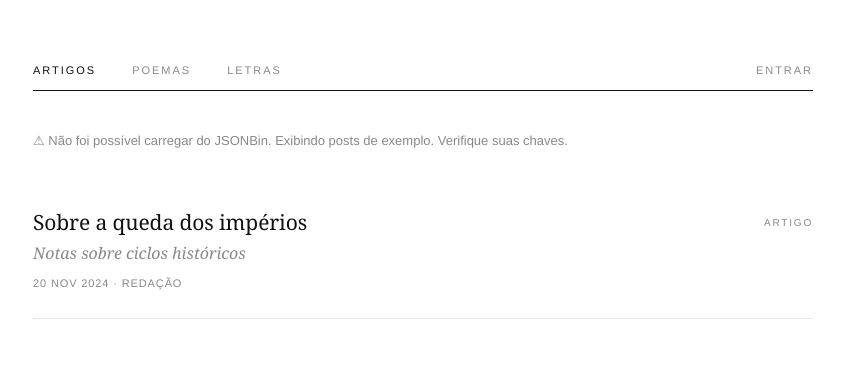
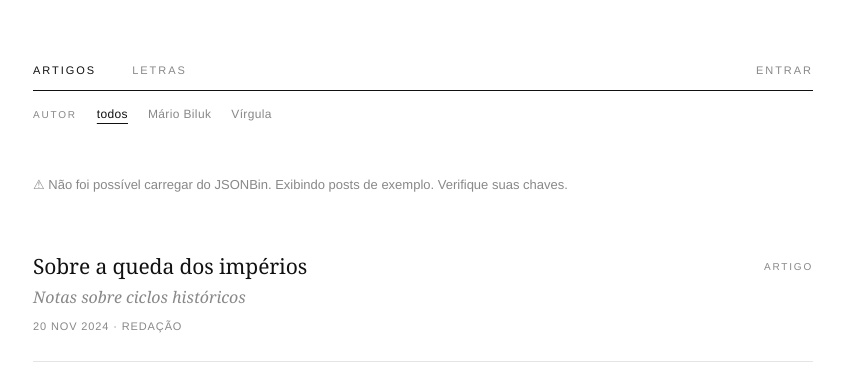
Before and after one commit to mariobiluk/blog, a plain HTML site: page index.html in a window 1280 px wide. Both pictures are taken after a click on the button "ARTIGOS". Shown: the whole page, without its empty margins (217-1061 px from the left). Drawn offline with Linux system fonts and the light colour scheme; no server answers.

Commit message:
Update index.html

```diff
--- a/index.html
+++ b/index.html
@@ -3,7 +3,7 @@
 <head>
 <meta charset="UTF-8">
 <meta name="viewport" content="width=device-width, initial-scale=1.0">
-<title>artigos e poemas | mário biluk & virgula</title>
+<title>mario biluk & virgula | artigos e poemas</title>
 <style>
   :root {
     --bg:    #ffffff;
@@ -66,6 +66,40 @@
   nav button:hover { color: var(--fg); }
   nav button.active { color: var(--fg); }
   #addBtn { color: var(--fg); font-weight: 700; }
+
+  /* ---------- FILTRO DE AUTOR ---------- */
+  .author-filter {
+    display: flex;
+    align-items: baseline;
+    flex-wrap: wrap;
+    gap: 20px;
+    padding: 16px 0 12px;
+  }
+  .author-filter .filter-label {
+    font-family: var(--sans);
+    font-size: 10px;
+    text-transform: uppercase;
+    letter-spacing: 0.18em;
+    color: var(--muted);
+  }
+  .author-filter button {
+    background: none;
+    border: none;
+    padding: 0;
+    color: var(--muted);
+    font-family: var(--sans);
+    font-size: 12px;
+    letter-spacing: 0.03em;
+    cursor: pointer;
+    transition: color 0.15s ease;
+  }
+  .author-filter button:hover { color: var(--fg); }
+  .author-filter button.active {
+    color: var(--fg);
+    text-decoration: underline;
+    text-underline-offset: 5px;
+    text-decoration-thickness: 1px;
+  }
 
   /* ---------- LISTA ---------- */
   main {
@@ -297,6 +331,8 @@
     .nav-cats { gap: 22px; }
     .nav-actions { gap: 16px; }
 
+    .author-filter { gap: 14px; padding: 14px 0 8px; }
+
     li a {
       grid-template-columns: 1fr auto;
       grid-template-areas:
@@ -326,7 +362,6 @@
   <nav>
     <div class="nav-cats" id="navCats">
       <button data-cat="artigos">Artigos</button>
-      <button data-cat="poemas">Poemas</button>
       <button data-cat="letras">Letras</button>
     </div>
     <div class="nav-actions">
@@ -334,6 +369,12 @@
       <button id="authBtn">Entrar</button>
     </div>
   </nav>
+
+  <!-- Filtro por autor (preenchido via JS com AUTHOR_FILTERS) -->
+  <div class="author-filter" id="authorFilter">
+    <span class="filter-label">autor</span>
+    <button data-author="" class="active">todos</button>
+  </div>
 </header>
 
 <main>
@@ -377,7 +418,6 @@
           <label for="fCategory">Categoria</label>
           <select id="fCategory" name="category" required>
             <option value="artigos">Artigo</option>
-            <option value="poemas">Poema</option>
             <option value="letras">Letra</option>
           </select>
         </div>
@@ -406,7 +446,7 @@
 
 <script>
   /* ============================================================
-     CONFIGURAÇÃO DO JSONBIN — já preenchida.
+     CONFIGURAÇÃO DO JSONBIN — já preenchida, mantém o mesmo bin.
      ============================================================ */
   const JSONBIN_CONFIG = {
     binId:    '6ad7c88bffd5d160537d305b',
@@ -416,7 +456,6 @@
 
   /* ============================================================
      CREDENCIAIS DO PAINEL (login superficial)
-     Troque quando quiser.
      ============================================================ */
   const ADMIN_USER = 'admin';
   const ADMIN_PASS = 'admin123';
@@ -427,7 +466,19 @@
   const KEY_AUTH = 'repositorio_auth_v1';
 
   /* ============================================================
-     POSTS DE EXEMPLO — usados só se o JSONBin estiver vazio
+     FILTROS DE AUTOR
+     Adicione/remova autores aqui. Cada entrada:
+       label → o que aparece no botão
+       match → trecho normalizado (sem acento, minúsculo) que
+               será buscado (substring) no campo "author".
+     ============================================================ */
+  const AUTHOR_FILTERS = [
+    { label: 'Mário Biluk', match: 'mario biluk' },
+    { label: 'Vírgula',     match: 'virgula' }
+  ];
+
+  /* ============================================================
+     POSTS DE EXEMPLO — só aparecem se o bin estiver vazio
      ou inacessível. Somem no primeiro post real.
      ============================================================ */
   const seedPosts = [
@@ -436,20 +487,20 @@
       title: 'Sobre a queda dos impérios',
       subtitle: 'Notas sobre ciclos históricos',
       category: 'artigos', author: 'Redação',
-      content: 'Ao longo da história, os grandes sistemas raramente ruem de um só golpe. Ruem por dentro, lentamente, sob o peso das próprias contradições.\n\nEste é um texto de exemplo. Assim que você adicionar seu primeiro post real pelo painel, esta mensagem deixa de aparecer.'
+      content: 'Ao longo da história, os grandes sistemas raramente ruem de um só golpe. Ruem por dentro, lentamente, sob o peso das próprias contradições.\n\nEste é um texto de exemplo. Assim que você adicionar seu primeiro post real, esta mensagem deixa de aparecer.'
     },
     {
       id: 'seed-2', date: '2024-11-02',
-      title: 'O que resta depois da memória',
-      category: 'poemas', author: 'Redação',
-      content: 'Depois que a memória se vai,\nresta a sombra do que houve —\numa parede branca,\numa cadeira vazia.'
+      title: 'Canção para um fim de tarde',
+      category: 'letras', author: 'Redação',
+      content: 'A tarde cai devagar\nsobre a cidade cansada;\nalguém ainda espera\no fim de uma outra jornada.'
     }
   ];
 
   /* ============================================================
      UTILITÁRIOS
      ============================================================ */
-  const catLabel = { artigos: 'artigo', poemas: 'poema', letras: 'letra' };
+  const catLabel = { artigos: 'artigo', letras: 'letra', poemas: 'poema' };
   const months = ['jan','fev','mar','abr','mai','jun','jul','ago','set','out','nov','dez'];
 
   function fmtDate(iso) {
@@ -470,33 +521,36 @@
     return 'p-' + Date.now() + '-' + Math.random().toString(36).slice(2, 8);
   }
 
+  // Remove acentos e caixa alta para busca de autor.
+  function norm(s) {
+    return String(s || '')
+      .toLowerCase()
+      .normalize('NFD')
+      .replace(/[\u0300-\u036f]/g, '');
+  }
+
   /* ============================================================
      JSONBIN — camada de dados
      ============================================================ */
   const JSONBIN_BASE = 'https://api.jsonbin.io/v3/b';
 
-  // Descarta o item placeholder usado para o bin não nascer vazio.
   function stripPlaceholder(list) {
     if (!Array.isArray(list)) return [];
     return list.filter(item => item && !item._placeholder);
   }
 
   async function fetchPosts() {
-    const res = await fetch(`${JSONBIN_BASE}/${JSONBIN_CONFIG.binId}/latest`, {
-      headers: { 'X-Access-Key': JSONBIN_CONFIG.readKey }
-    });
-    if (!res.ok) {
-      throw new Error(`JSONBin GET falhou (${res.status})`);
-    }
+    const res = await fetch(
+      `${JSONBIN_BASE}/${JSONBIN_CONFIG.binId}/latest?ts=${Date.now()}`,
+      { headers: { 'X-Access-Key': JSONBIN_CONFIG.readKey } }
+    );
+    if (!res.ok) throw new Error(`JSONBin GET falhou (${res.status})`);
     const json = await res.json();
     return stripPlaceholder(json.record);
   }
 
   async function putPosts(posts) {
-    // JSONBin rejeita [] no PUT — se por algum motivo a lista
-    // ficar vazia, envia o placeholder.
     const payload = posts.length ? posts : [{ _placeholder: true }];
-
     const res = await fetch(`${JSONBIN_BASE}/${JSONBIN_CONFIG.binId}`, {
       method: 'PUT',
       headers: {
@@ -505,9 +559,7 @@
       },
       body: JSON.stringify(payload)
     });
-    if (!res.ok) {
-      throw new Error(`JSONBin PUT falhou (${res.status})`);
-    }
+    if (!res.ok) throw new Error(`JSONBin PUT falhou (${res.status})`);
     const json = await res.json();
     return stripPlaceholder(json.record);
   }
@@ -516,11 +568,12 @@
      ESTADO EM MEMÓRIA
      ============================================================ */
   let allPosts = [];
-  let active = null;
+  let activeCat = null;
+  let activeAuthor = null;
   let loadError = null;
 
   /* ============================================================
-     AUTH (superficial — só UI)
+     AUTH
      ============================================================ */
   function isLoggedIn() { return localStorage.getItem(KEY_AUTH) === '1'; }
   function doLogin(u, p) {
@@ -558,6 +611,7 @@
   const listEl        = document.getElementById('list');
   const navCats       = document.getElementById('navCats');
   const catButtons    = navCats.querySelectorAll('button');
+  const authorFilterEl = document.getElementById('authorFilter');
   const addBtn        = document.getElementById('addBtn');
   const authBtn       = document.getElementById('authBtn');
   const loginModal    = document.getElementById('loginModal');
@@ -569,6 +623,17 @@
   const loginError    = document.getElementById('loginError');
   const addError      = document.getElementById('addError');
   const addSubmit     = document.getElementById('addSubmit');
+
+  /* ============================================================
+     CONSTRÓI OS BOTÕES DE FILTRO DE AUTOR
+     ============================================================ */
+  AUTHOR_FILTERS.forEach(f => {
+    const btn = document.createElement('button');
+    btn.dataset.author = f.match;
+    btn.textContent = f.label;
+    authorFilterEl.appendChild(btn);
+  });
+  const authorButtons = authorFilterEl.querySelectorAll('button');
 
   /* ============================================================
      RENDER
@@ -583,13 +648,24 @@
       listEl.appendChild(li);
     }
 
-    const data = (active ? allPosts.filter(p => p.category === active) : allPosts.slice())
-      .sort((a, b) => b.date.localeCompare(a.date));
+    let data = allPosts.slice();
+
+    if (activeCat) {
+      data = data.filter(p => p.category === activeCat);
+    }
+
+    if (activeAuthor) {
+      data = data.filter(p => norm(p.author).includes(activeAuthor));
+    }
+
+    data.sort((a, b) => b.date.localeCompare(a.date));
 
     if (!data.length) {
       const li = document.createElement('li');
       li.className = 'empty';
-      li.textContent = '— vazio';
+      li.textContent = allPosts.length === 0
+        ? '— vazio'
+        : '— nenhum resultado para este filtro';
       listEl.appendChild(li);
       return;
     }
@@ -636,12 +712,31 @@
   }
 
   /* ============================================================
-     NAV / FILTROS
+     FILTRO: CATEGORIA
      ============================================================ */
   catButtons.forEach(btn => {
     btn.addEventListener('click', () => {
-      active = (active === btn.dataset.cat) ? null : btn.dataset.cat;
-      catButtons.forEach(b => b.classList.toggle('active', b.dataset.cat === active));
+      activeCat = (activeCat === btn.dataset.cat) ? null : btn.dataset.cat;
+      catButtons.forEach(b => b.classList.toggle('active', b.dataset.cat === activeCat));
+      render();
+    });
+  });
+
+  /* ============================================================
+     FILTRO: AUTOR (combina com o de categoria)
+     ============================================================ */
+  authorButtons.forEach(btn => {
+    btn.addEventListener('click', () => {
+      const val = btn.dataset.author || null;
+      if (val && val === activeAuthor) {
+        activeAuthor = null;
+      } else {
+        activeAuthor = val;
+      }
+      authorButtons.forEach(b => {
+        const bVal = b.dataset.author || null;
+        b.classList.toggle('active', bVal === activeAuthor);
+      });
       render();
     });
   });
```
